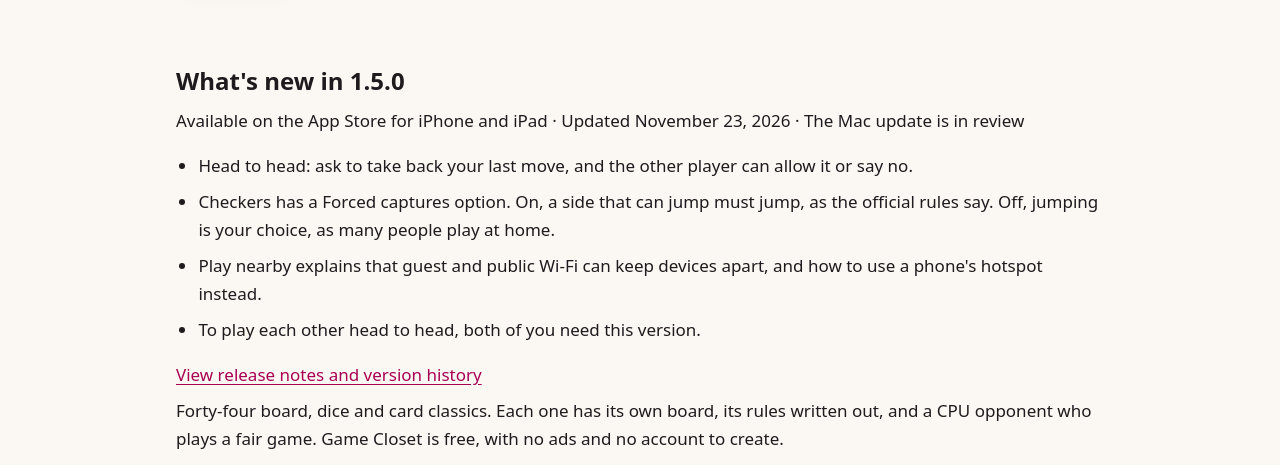
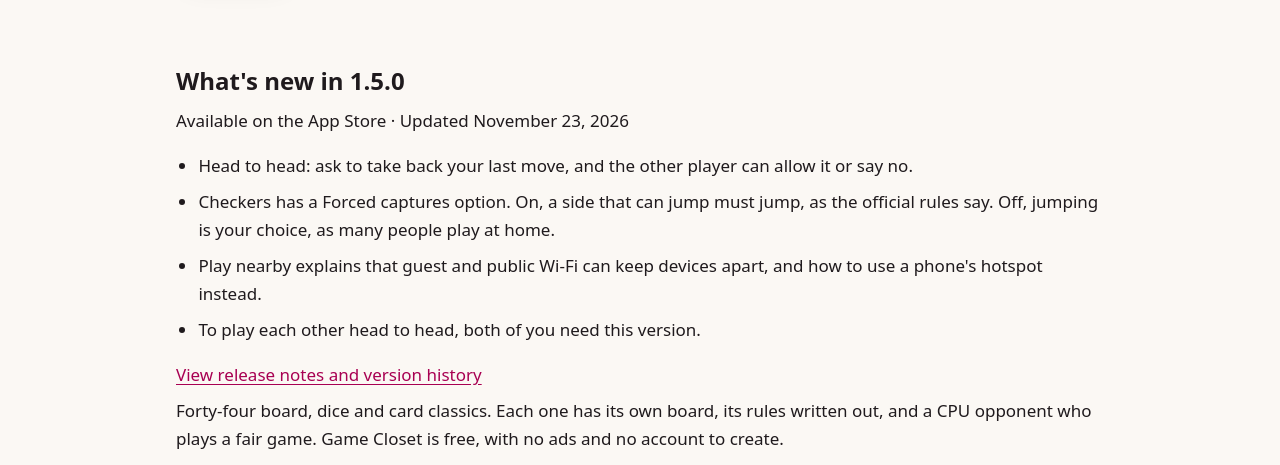
Before and after one commit to jmurff/jmurff.github.io, a plain HTML site: page game-closet/index.html in a window 1280 px wide. Shown: the part 268-733 px from the top of the page. Drawn offline with Linux system fonts and the light colour scheme.

Commit message:
Show Game Closet 1.5.0 as released on Mac

```diff
--- a/game-closet/index.html
+++ b/game-closet/index.html
@@ -32,7 +32,7 @@
   </div>
   <section aria-labelledby="whats-new">
     <h2 id="whats-new">What's new in 1.5.0</h2>
-    <p>Available on the App Store for iPhone and iPad · Updated <time datetime="2026-11-23">November 23, 2026</time> · The Mac update is in review</p>
+    <p>Available on the App Store · Updated <time datetime="2026-11-23">November 23, 2026</time></p>
     <ul>
       <li>Head to head: ask to take back your last move, and the other player can allow it or say no.</li>
       <li>Checkers has a Forced captures option. On, a side that can jump must jump, as the official rules say. Off, jumping is your choice, as many people play at home.</li>
```
Also changed, not shown: game-closet/whats-new.html (+1 -1 lines), index.html (+1 -1 lines).
